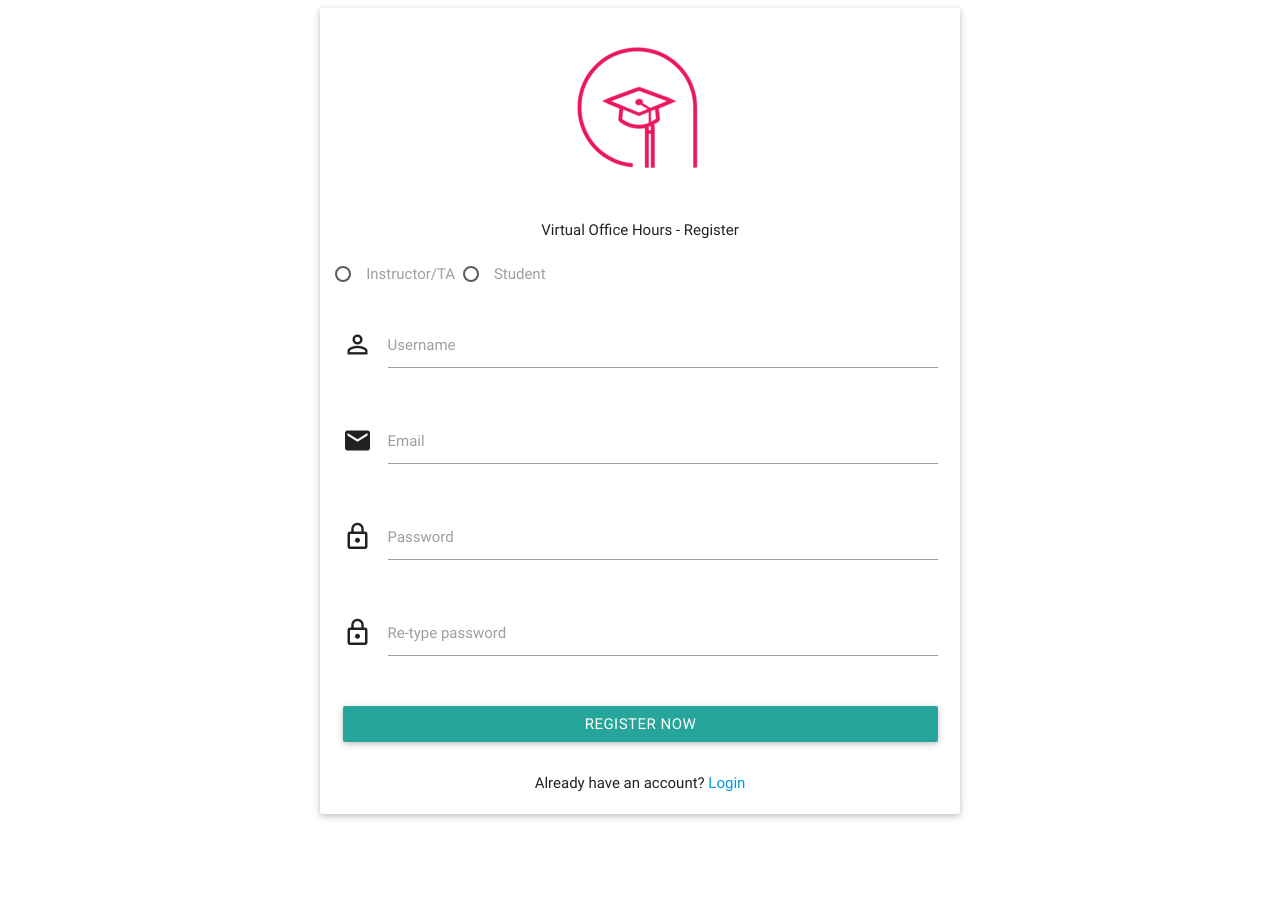
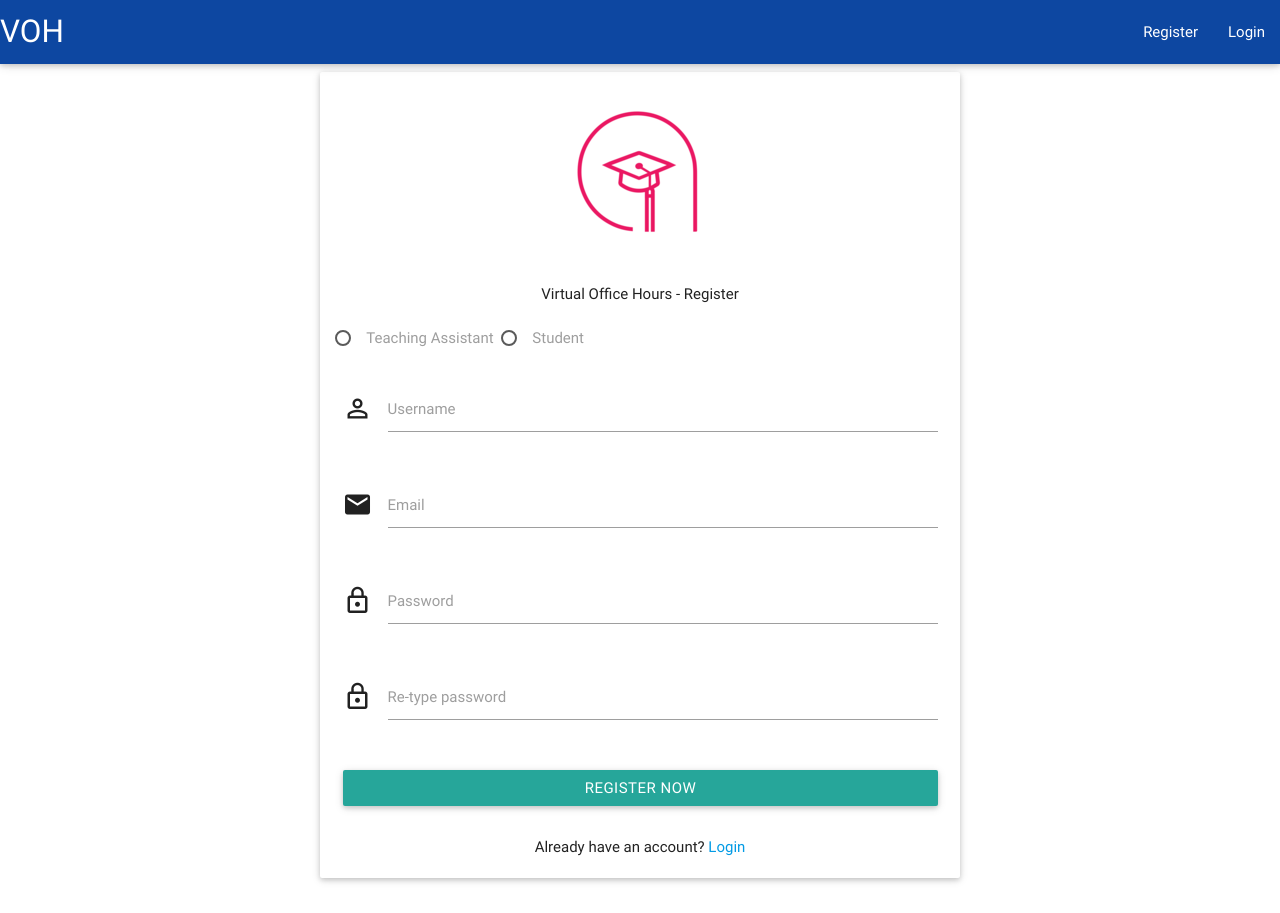
Before and after one commit to SudarshanGp/242_Final_Project, a Flask app: page /register/ in a window 1280 px wide. Before the commit the page ends 819 px from the top, so only its background shows below. Run offline with Flask 2, Linux system fonts and the light colour scheme; parts of the project's set-up code (start-up, migrations or seed data) failed here and were passed over; some libraries are stand-ins or nearby versions.

Commit message:
Adding main page and updating login and register

```diff
--- /dev/null
+++ b/VOH/templates/base.html
@@ -0,0 +1,44 @@
+<!DOCTYPE html>
+<html lang="en">
+
+    <head>
+        <meta http-equiv="Content-Type" content="text/html; charset=UTF-8"/>
+        <meta name="viewport" content="width=device-width, initial-scale=1, maximum-scale=1.0"/>
+        <title>VOH</title>
+
+        <!-- CSS Stylesheets  Use jinja to get the css style files from materialize and custom css file-->
+        <link href="https://fonts.googleapis.com/icon?family=Material+Icons" rel="stylesheet">
+        <script type="text/javascript" src="//cdnjs.cloudflare.com/ajax/libs/socket.io/1.3.5/socket.io.min.js"></script>
+        <link type="text/css" rel="stylesheet" href="{{ url_for('static',filename='css/materialize.css') }}"  media="screen,projection"/>
+        <link href="{{ url_for('static',filename='css/style.css') }}" type="text/css" rel="stylesheet" media="screen,projection"/>
+        <div class="navbar-fixed">
+        <nav class = " blue darken-4">
+          <div class="nav-wrapper">
+              <a href="/" class="brand-logo">VOH</a>
+              <ul class="right hide-on-med-and-down">
+                  <li><a href="/register">Register</a></li>
+                  <li><a href="/login">Login</a></li>
+              </ul>
+          </div>
+        </nav>
+      </div>
+    </head>
+<body>
+{% block data %}
+ <div class="section no-pad-bot" id="index-banner">
+    <div class="container">
+        <br><br>
+        <h1 class="header center black-text text-darken-4">VOH - Virtual Office Hours</h1>
+        <div class="row center">
+            <h5 class="header col s12 light">Allows you to communicate with your TAs in your own personal time and space</h5>
+            <i class="large material-icons">code</i>
+        </div>
+        <br><br>
+    </div>
+</div>
+{%  endblock %}
+        <script src="https://code.jquery.com/jquery-2.1.1.min.js"></script>
+        <script src="{{ url_for('static',filename='js/materialize.js') }}"></script>
+        <script src="{{ url_for('static',filename='js/init.js') }}"></script>
+</body>
+</html>
--- a/VOH/templates/login.html
+++ b/VOH/templates/login.html
@@ -1,17 +1,4 @@
-<!DOCTYPE html>
-<html lang="en">
-    <head>
-        <meta http-equiv="Content-Type" content="text/html; charset=UTF-8"/>
-        <meta name="viewport" content="width=device-width, initial-scale=1, maximum-scale=1.0"/>
-        <title>VOH</title>
-
-        <!-- CSS Stylesheets  Use jinja to get the css style files from materialize and custom css file-->
-        <link href="https://fonts.googleapis.com/icon?family=Material+Icons" rel="stylesheet">
-        <script type="text/javascript" src="//cdnjs.cloudflare.com/ajax/libs/socket.io/1.3.5/socket.io.min.js"></script>
-        <link type="text/css" rel="stylesheet" href="{{ url_for('static',filename='css/materialize.css') }}"  media="screen,projection"/>
-        <link href="{{ url_for('static',filename='css/style.css') }}" type="text/css" rel="stylesheet" media="screen,projection"/>
-    </head>
-<body>
+{% extends "base.html" %}
 {% block data %}
 <div class="row">
     <div class="col s6 z-depth-6 card-panel offset-s3">
@@ -61,9 +48,6 @@
   </div>
 {% endblock %}
         <!-- Scripts for materialize and jquery using jinja-->
-        <script src="https://code.jquery.com/jquery-2.1.1.min.js"></script>
-        <script src="{{ url_for('static',filename='js/materialize.js') }}"></script>
-        <script src="{{ url_for('static',filename='js/init.js') }}"></script>
-        <script src="{{ url_for('static',filename='js/form_manager.js') }}"></script>
+
 </body>
 </html>
--- a/VOH/templates/register.html
+++ b/VOH/templates/register.html
@@ -1,4 +1,4 @@
-{% extends "login.html" %}
+{% extends "base.html" %}
 {% block data %}
   <div id="create-page" class="row">
     <div class="col s6 z-depth-6 card-panel offset-s3">
@@ -12,7 +12,7 @@
         <div class="row margin">
         <p>
             <input name="persontype" type="radio" id="instructor" />
-            <label for="instructor">Instructor/TA</label>
+            <label for="instructor">Teaching Assistant</label>
             <input name="persontype" type="radio" id="student" />
             <label for="student">Student</label>
         </p>
--- a/VOH/views.py
+++ b/VOH/views.py
@@ -6,6 +6,11 @@ from authentication import *
 api = Blueprint('api', __name__)
 socketio = SocketIO(app)
 thread = None # keeping track of thread
+
+@api.route('/')
+@api.route('/index/')
+def main_page():
+    return render_template("base.html")
 
 @api.route('/login/')
 def login():
```
